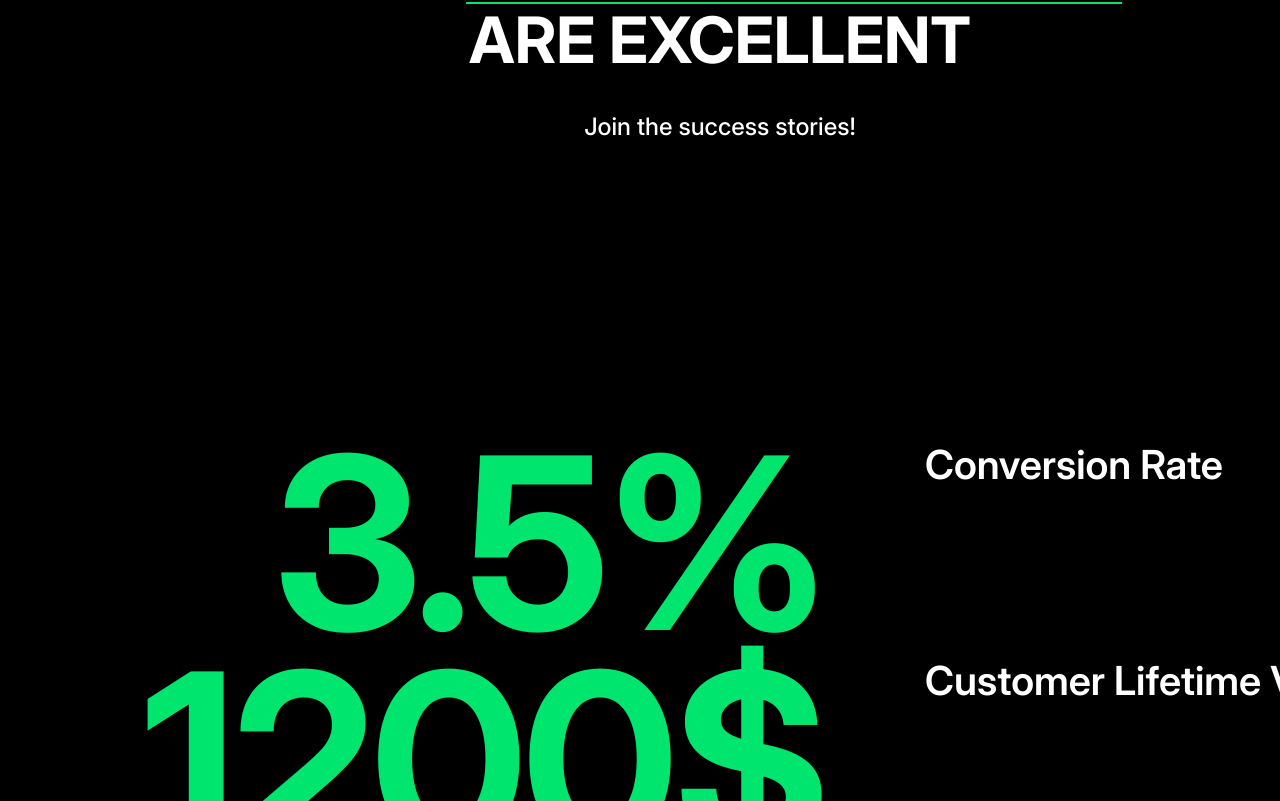
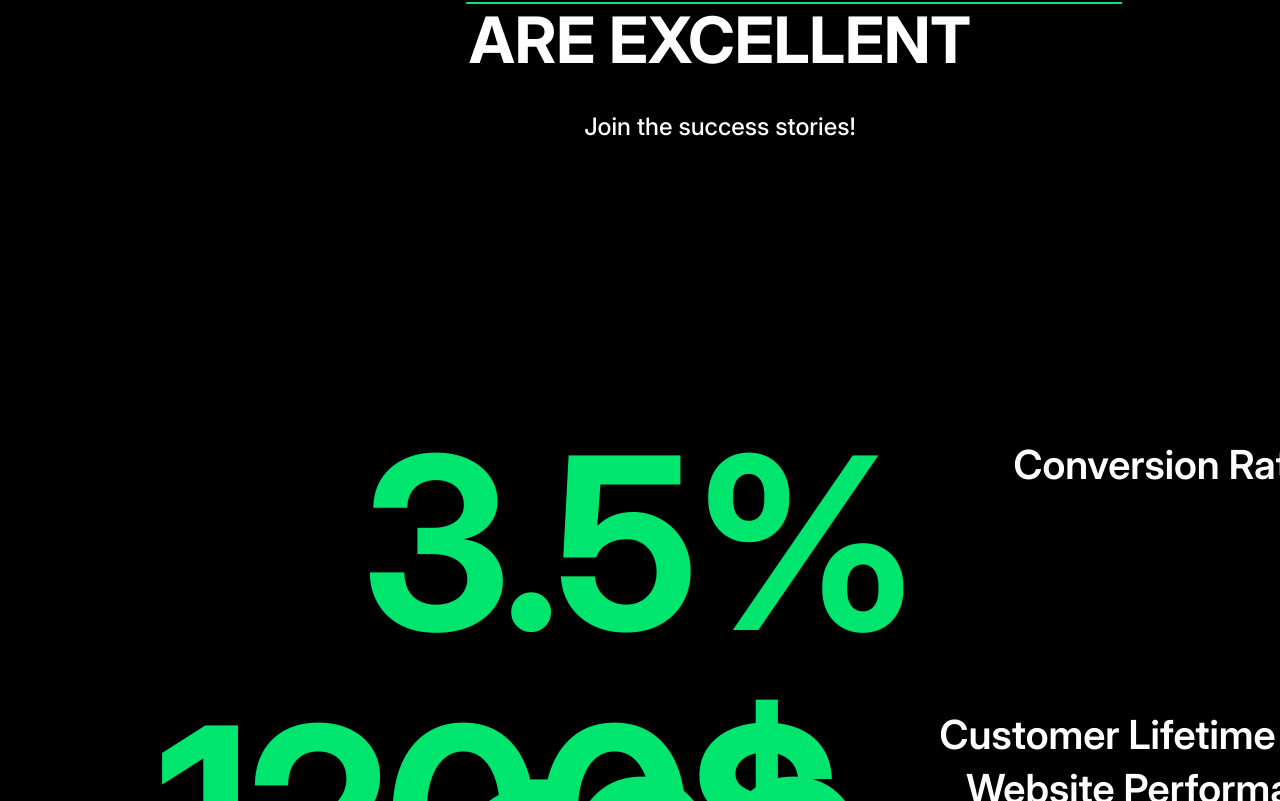
Before and after one commit to SENYA095/FOCUS-REACTIVE, a React (Vite) app: page / in a window 1280 px wide. Shown: the part 1999-2800 px from the top of the page. Built offline with nearby package versions, Linux system fonts and the light colour scheme.

Commit message:
change adventages section

```diff
--- a/src/components/Adventages.tsx
+++ b/src/components/Adventages.tsx
@@ -1,37 +1,40 @@
-import { div } from "framer-motion/client";
-import React from "react";
+import React, { useRef } from "react";
+import { motion, useScroll, useTransform } from "framer-motion";
 
-const Adventages = () => {
-      return (
-            <div className="relative h-[3000px] mt-[500px]">
-                  <div className="sticky top-1/2 -translate-y-1/2  ">
-                  <div className="flex gap-[100px] items-start">
-                        <span className="text-[240px] w-[785px] text-right font-bold uppercase leading-[.9] tracking-[-4.8px] text-[#00E56D]">
-                              3.5%
-                        </span>
-                        <p className="text-[40px] font-semibold">
-                              Conversion Rate
-                        </p>
-                  </div>
-                  <div className="flex gap-[100px] items-start">
-                        <span className="text-[240px] w-[785px] text-right font-bold uppercase leading-[.9] tracking-[-4.8px] text-[#00E56D]">
-                              1200$
-                        </span>
-                        <p className="text-[40px] font-semibold">
-                              Customer Lifetime Value
-                        </p>
-                  </div>
-                  <div className="flex gap-[100px] items-start ">
-                        <span className="text-[240px] w-[785px] text-right font-bold uppercase leading-[.9] tracking-[-4.8px] text-[#00E56D]">
-                              100
-                        </span>
-                        <p className="text-[40px] font-semibold">
-                              Website Performance
-                        </p>
-                  </div>
-                  </div>
-            </div>
-      );
+
+const AdvantageSlide = ({ value, label, style }) => (
+  <motion.div
+    className="absolute left-0 right-0 flex gap-[100px] items-start justify-center"
+    style={style}
+  >
+    <span className="text-[240px] w-[785px] text-right font-bold uppercase leading-[.9] tracking-[-4.8px] text-[#00E56D]">
+      {value}
+    </span>
+    <p className="text-[40px] font-semibold">{label}</p>
+  </motion.div>
+);
+
+const Advantages = () => {
+  const containerRef = useRef(null);
+  const { scrollYProgress } = useScroll({
+    target: containerRef,
+    offset: ["start start", "end end"],
+  });
+
+  // Трансформації для кожного слайда
+  const slide1Y = useTransform(scrollYProgress, [0, 0.3], ["0%", "-150%"]);
+  const slide2Y = useTransform(scrollYProgress, [0.3, 0.6], ["100%", "-25%"]);
+  const slide3Y = useTransform(scrollYProgress, [0.6, 1], ["100%", "0%"]);
+
+  return (
+    <div ref={containerRef} className="relative h-[3000px] mt-[500px]">
+      <div className="sticky top-1/2 -translate-y-1/2">
+          <AdvantageSlide value="3.5%" label="Conversion Rate" style={{ y: slide1Y }} />
+          <AdvantageSlide value="1200$" label="Customer Lifetime Value" style={{ y: slide2Y }} />
+          <AdvantageSlide value="100" label="Website Performance" style={{ y: slide3Y }} />
+      </div>
+    </div>
+  );
 };
 
-export default Adventages;
+export default Advantages;
```
